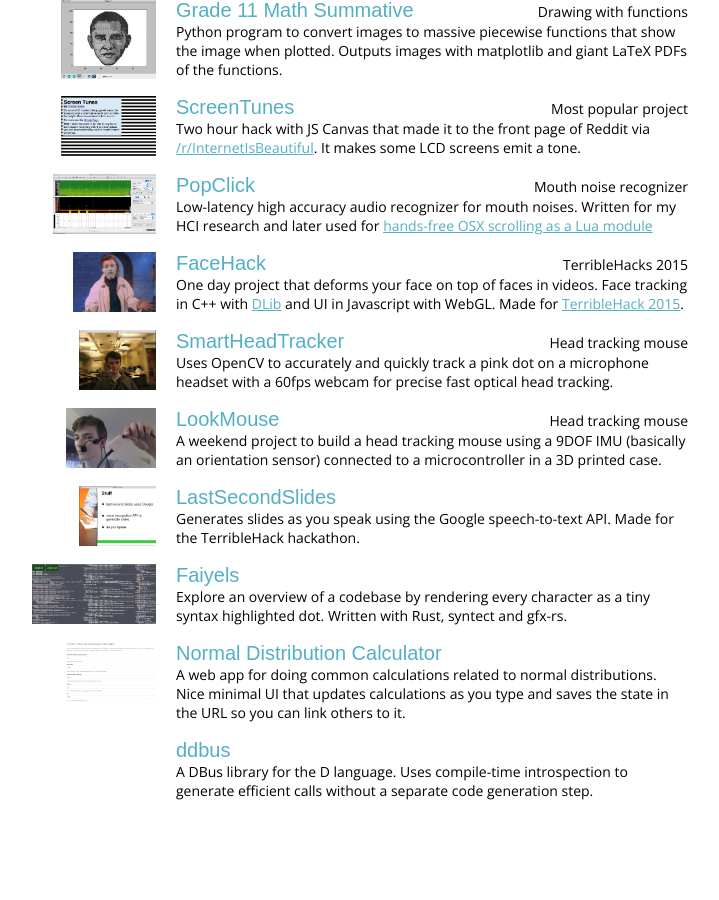
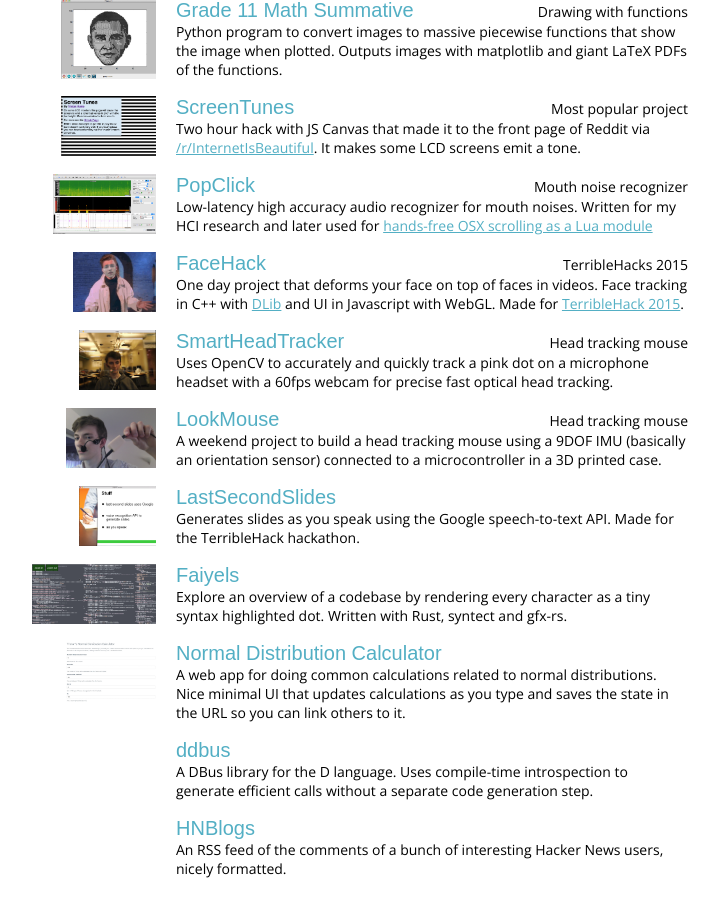
Before and after one commit to trishume/resume, a Jekyll site: the page built from index.html, in a window 1280 px wide and 900 px high, scrolled down 3091 px. Shown: the whole window, without its empty margins (64-783 px from the left). Built offline with Jekyll 4.4.1, drawn with Linux system fonts in a browser that asks for light colours; nearby versions of some CDN libraries; some web fonts are replaced; before the commit the page ends 3913 px from its top, so only the background shows below that.

Commit message:
Add hnblogs

```diff
--- a/_data/resume.yml
+++ b/_data/resume.yml
@@ -296,3 +296,6 @@ Projects:
   - name: ddbus
     link: https://github.com/trishume/ddbus
     desc: A DBus library for the D language. Uses compile-time introspection to generate efficient calls without a separate code generation step.
+  - name: HNBlogs
+    link: http://hnblogs.thume.ca/
+    desc: An RSS feed of the comments of a bunch of interesting Hacker News users, nicely formatted.
```
